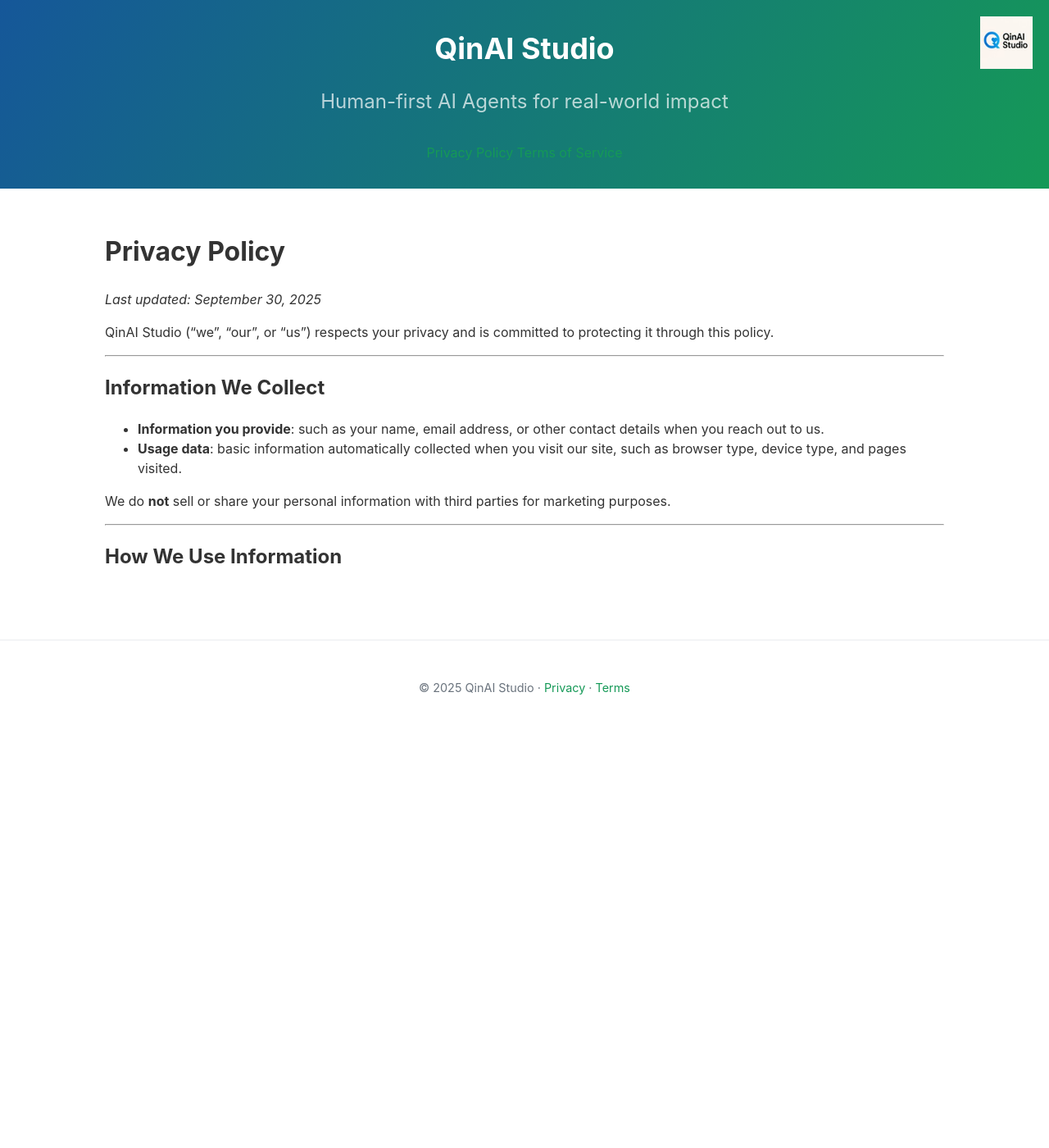
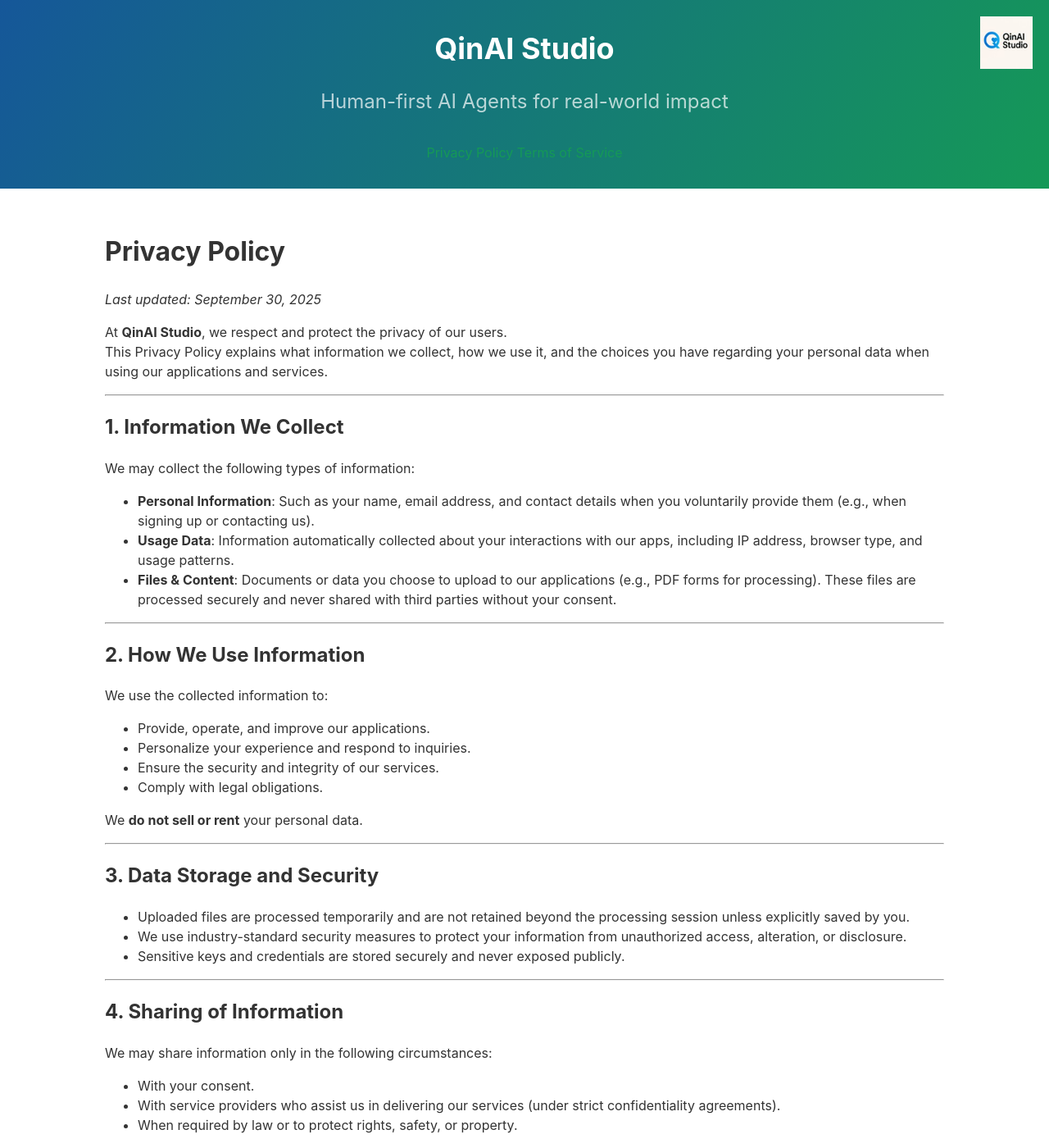
Before and after one commit to LilyQin19/qinaistudio.github.io, a Jekyll site: the page built from privacy.md, in a window 1280 px wide and 1400 px high. Shown: the whole window at 82% size. Built offline with Jekyll 4.4.1, drawn with Linux system fonts in a browser that asks for light colours; our own code applies the rules of GitHub Pages for plain Markdown files; some of the changed text lies outside the part shown.

Commit message:
Complete privacy.md

```diff
--- a/privacy.md
+++ b/privacy.md
@@ -2,16 +2,74 @@
 
 _Last updated: September 30, 2025_
 
-QinAI Studio (“we”, “our”, or “us”) respects your privacy and is committed to protecting it through this policy.
+At **QinAI Studio**, we respect and protect the privacy of our users.
+This Privacy Policy explains what information we collect, how we use it, and the choices you have regarding your personal data when using our applications and services.
 
 ---
 
-## Information We Collect
-- **Information you provide**: such as your name, email address, or other contact details when you reach out to us.
-- **Usage data**: basic information automatically collected when you visit our site, such as browser type, device type, and pages visited.
-
-We do **not** sell or share your personal information with third parties for marketing purposes.
+## 1. Information We Collect
+We may collect the following types of information:
+- **Personal Information**: Such as your name, email address, and contact details when you voluntarily provide them (e.g., when signing up or contacting us).
+- **Usage Data**: Information automatically collected about your interactions with our apps, including IP address, browser type, and usage patterns.
+- **Files & Content**: Documents or data you choose to upload to our applications (e.g., PDF forms for processing). These files are processed securely and never shared with third parties without your consent.
 
 ---
 
-## How We Use Information
+## 2. How We Use Information
+We use the collected information to:
+- Provide, operate, and improve our applications.
+- Personalize your experience and respond to inquiries.
+- Ensure the security and integrity of our services.
+- Comply with legal obligations.
+
+We **do not sell or rent** your personal data.
+
+---
+
+## 3. Data Storage and Security
+- Uploaded files are processed temporarily and are not retained beyond the processing session unless explicitly saved by you.
+- We use industry-standard security measures to protect your information from unauthorized access, alteration, or disclosure.
+- Sensitive keys and credentials are stored securely and never exposed publicly.
+
+---
+
+## 4. Sharing of Information
+We may share information only in the following circumstances:
+- With your consent.
+- With service providers who assist us in delivering our services (under strict confidentiality agreements).
+- When required by law or to protect rights, safety, or property.
+
+---
+
+## 5. Your Rights
+Depending on your location, you may have rights to:
+- Access, update, or delete your personal information.
+- Restrict or object to certain data processing.
+- Request portability of your data.
+
+You can exercise these rights by contacting us directly (see below).
+
+---
+
+## 6. Children’s Privacy
+Our services are **not directed to individuals under 13**.
+We do not knowingly collect information from children. If we become aware of such data, we delete it promptly.
+
+---
+
+## 7. Changes to This Policy
+We may update this Privacy Policy from time to time.
+The “Last updated” date will reflect the most recent revision.
+We encourage you to review this page periodically for changes.
+
+---
+
+## 8. Contact Us
+If you have questions about this Privacy Policy or how your data is handled, please contact us:
+
+📧 **Email**: [hongrong@qinaistudio.com](mailto:hongrong@qinaistudio.com)
+🌐 **Website**: [https://www.qinaistudio.com](https://www.qinaistudio.com)
+
+---
+
+© 2025 QinAI Studio. All rights reserved.
```
